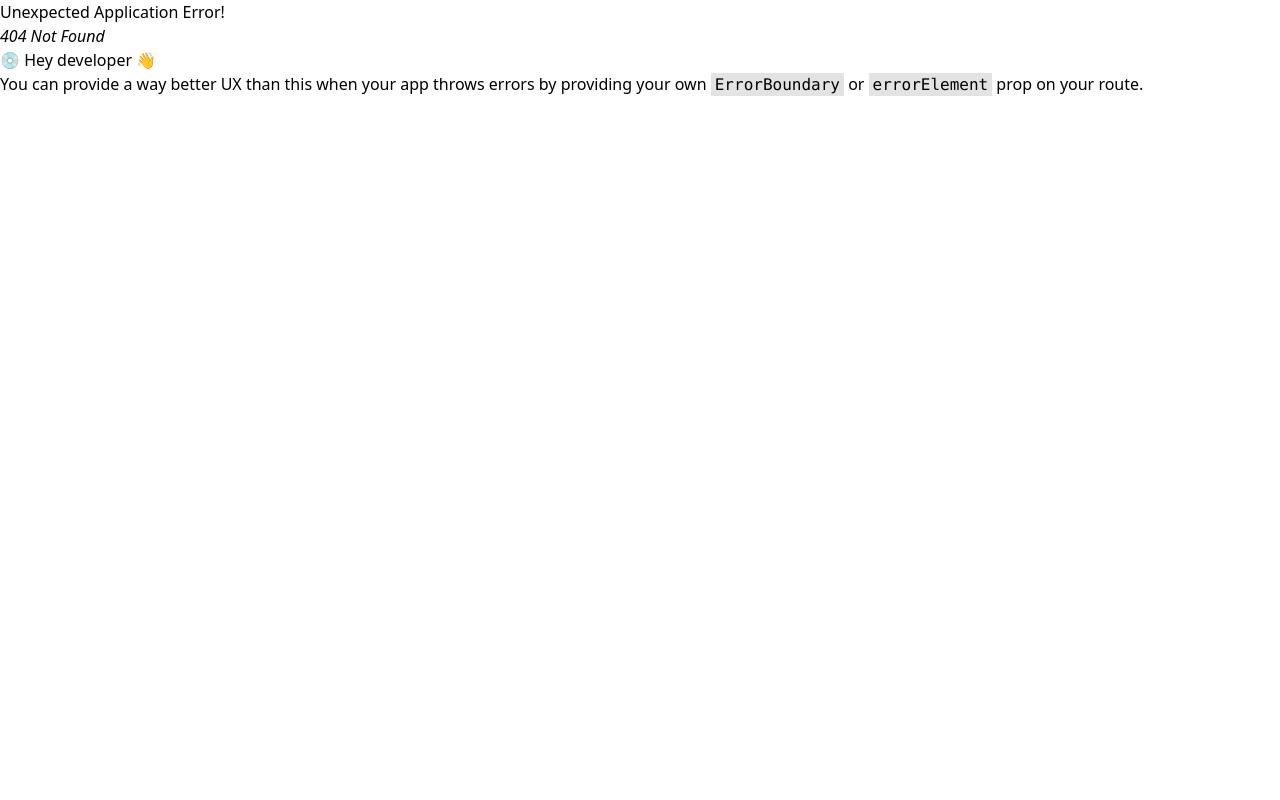
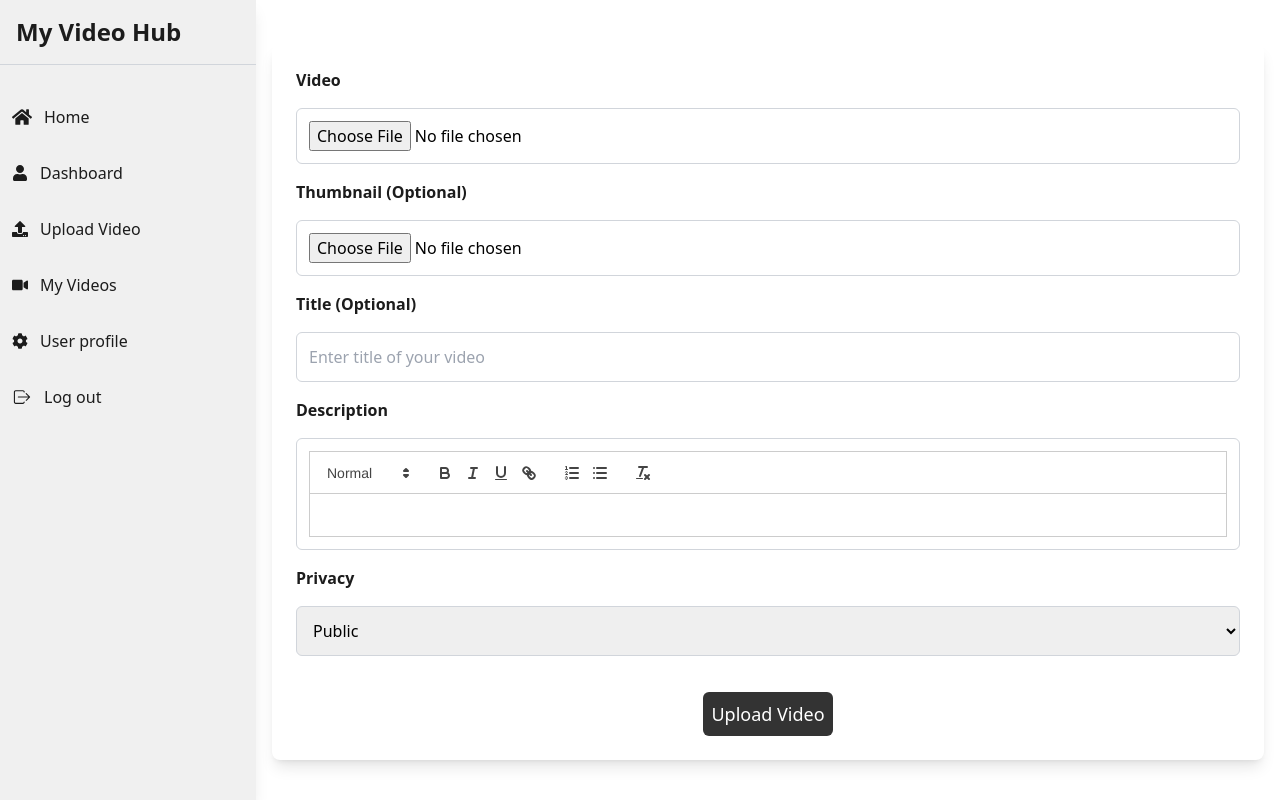
Before and after one commit to krishnamahto021/myVideoHub, a React (Vite) app in the folder frontend/: page /user/upload-video in a window 1280 px wide. Before the commit this address had no page. Built offline with nearby package versions, Linux system fonts and the light colour scheme; no server answers; sample sign-in values are in the browser's storage.

Commit message:
integerate the backend api to the forntend to upload the video

```diff
--- a/frontend/package.json
+++ b/frontend/package.json
@@ -15,6 +15,7 @@
     "react": "^18.3.1",
     "react-dom": "^18.3.1",
     "react-icons": "^5.3.0",
+    "react-quill": "^2.0.0",
     "react-redux": "^9.1.2",
     "react-router-dom": "^6.26.2",
     "sonner": "^1.5.0"
--- /dev/null
+++ b/frontend/src/pages/user/Upload.tsx
@@ -0,0 +1,220 @@
+import React, { useRef, useState } from "react";
+import SideBar from "../../components/SideBar";
+import "react-quill/dist/quill.snow.css";
+import ReactQuill from "react-quill";
+import { toast } from "sonner";
+import backendApi from "../../api/backendApi";
+import { useConfig } from "../../customHooks/useConfigHook";
+
+const Upload: React.FC = () => {
+  const fileRef = useRef<HTMLInputElement>(null);
+  const thumbnailRef = useRef<HTMLInputElement>(null);
+  const [videoSrc, setVideoSrc] = useState<string | null>("");
+  const [thumbnailSrc, setThumbnailSrc] = useState<string | null>("");
+  const [title, setTitle] = useState<string>("");
+  const [description, setDescription] = useState<string>("");
+  const [isPrivate, setIsPrivate] = useState<string>("false");
+  const [loading, setLoading] = useState<boolean>(false);
+  const { configWithJWT } = useConfig();
+  const handleFileChange = (e: React.ChangeEvent<HTMLInputElement>) => {
+    const file = e.target.files?.[0];
+
+    if (file) {
+      if (file.type.startsWith("video")) {
+        const videoUrl = URL.createObjectURL(file);
+        setVideoSrc(videoUrl);
+      } else {
+        toast.warning("select the video");
+        return;
+      }
+    }
+  };
+
+  const handleThumbnailChange = (e: React.ChangeEvent<HTMLInputElement>) => {
+    const file = e.target.files?.[0];
+    if (file) {
+      if (file.type.startsWith("image")) {
+        const thumbnailUrl = URL.createObjectURL(file);
+        setThumbnailSrc(thumbnailUrl);
+      }
+    }
+  };
+  const handlePrivacyChange = (e: React.ChangeEvent<HTMLSelectElement>) => {
+    setIsPrivate(e.target.value);
+  };
+  const handleSubmit = async (e: React.FormEvent) => {
+    e.preventDefault();
+    const file = fileRef.current?.files?.[0];
+    const thumbnail = thumbnailRef.current?.files?.[0];
+    if (!file) {
+      toast.warning("Please select a file");
+      return;
+    }
+    setLoading(true);
+    try {
+      const formData = new FormData();
+      formData.append("title", title || "");
+      formData.append("description", description || "");
+      formData.append("video", file);
+      formData.append("isPrivate", isPrivate);
+      if (thumbnail) {
+        formData.append("thumbnail", thumbnail);
+      }
+      const { data } = await backendApi.post(
+        "/api/v1/aws/upload-file",
+        formData,
+        {
+          ...configWithJWT,
+          headers: {
+            ...configWithJWT.headers,
+            "Content-Type": "multipart/form-data",
+          },
+        }
+      );
+      if (data.success) {
+        toast.success(data.message);
+        setTitle("");
+        setDescription("");
+        setIsPrivate("false");
+        setVideoSrc(null);
+        setThumbnailSrc(null);
+      } else {
+        toast.warning(data.message);
+      }
+    } catch (error) {
+      toast.error("Something went wrong");
+    } finally {
+      setLoading(false);
+    }
+  };
+  return (
+    <div className="flex w-full">
+      <SideBar />
+      <main className="flex-1 p-4 mt-7 lg:ml-64">
+        <section className="flex flex-col items-center">
+          <form
+            className="container flex flex-col gap-4 p-6 bg-white shadow-lg rounded-lg"
+            onSubmit={handleSubmit}
+          >
+            {/* Video Upload Section */}
+            <label htmlFor="video" className="text-textOne font-semibold">
+              Video
+            </label>
+            <input
+              type="file"
+              ref={fileRef}
+              onChange={handleFileChange}
+              accept="video/*"
+              className="w-full p-3 border border-gray-300 rounded-md focus:outline-none focus:ring-2 focus:ring-bgFive"
+            />
+
+            {videoSrc && (
+              <div className="mt-4 flex flex-col items-center">
+                <video
+                  src={videoSrc}
+                  controls
+                  className="w-32 h-32 object-cover rounded-md shadow-md"
+                />
+              </div>
+            )}
+
+            {/* Thumbnail Upload Section */}
+            <label htmlFor="thumbnail" className="text-textOne font-semibold">
+              Thumbnail (Optional)
+            </label>
+            <input
+              type="file"
+              ref={thumbnailRef}
+              onChange={handleThumbnailChange}
+              accept="image/*"
+              className="w-full p-3 border border-gray-300 rounded-md focus:outline-none focus:ring-2 focus:ring-bgFive"
+            />
+
+            {thumbnailSrc && (
+              <div className="mt-4 flex flex-col items-center">
+                <img
+                  src={thumbnailSrc}
+                  alt="Thumbnail Preview"
+                  className="w-32 h-32 object-cover rounded-md shadow-md"
+                />
+              </div>
+            )}
+
+            <label htmlFor="title" className="text-textOne font-semibold">
+              Title (Optional)
+            </label>
+            <input
+              name="title"
+              type="text"
+              value={title}
+              onChange={(e) => setTitle(e.target.value)}
+              placeholder="Enter title of your video"
+              className="w-full p-3 border border-gray-300 rounded-md focus:outline-none focus:ring-2 focus:ring-bgFive"
+            />
+
+            <label htmlFor="description" className="text-textOne font-semibold">
+              Description
+            </label>
+            <ReactQuill
+              theme="snow"
+              className="w-full p-3 border border-gray-300  rounded-md focus:outline-none focus:ring-2 focus:ring-blue-600"
+              value={description}
+              onChange={setDescription}
+            />
+
+            <label htmlFor="privacy" className="text-textOne font-semibold">
+              Privacy
+            </label>
+            <select
+              name="privacy"
+              className="w-full p-3 border border-gray-300 rounded-md focus:outline-none focus:ring-2 focus:ring-bgFive"
+              value={isPrivate}
+              onChange={handlePrivacyChange}
+            >
+              <option value="false">Public</option>
+              <option value="true">Private</option>
+            </select>
+
+            <div className="flex items-center justify-center">
+              <button
+                type="submit"
+                disabled={loading}
+                className="bg-bgFour rounded-md p-2 text-white text-lg mt-5 hover:bg-opacity-90 duration-300 capitalize w-full md:w-fit flex items-center justify-center disabled:cursor-not-allowed"
+              >
+                {loading ? (
+                  <>
+                    <svg
+                      className="animate-spin mr-2 h-5 w-5 text-white"
+                      xmlns="http://www.w3.org/2000/svg"
+                      fill="none"
+                      viewBox="0 0 24 24"
+                    >
+                      <circle
+                        className="opacity-25"
+                        cx="12"
+                        cy="12"
+                        r="10"
+                        stroke="currentColor"
+                        strokeWidth="4"
+                      ></circle>
+                      <path
+                        className="opacity-75"
+                        fill="currentColor"
+                        d="M4 12a8 8 0 018-8v8h8a8 8 0 11-16 0z"
+                      ></path>
+                    </svg>
+                    uploading...
+                  </>
+                ) : (
+                  "Upload video"
+                )}
+              </button>
+            </div>
+          </form>
+        </section>
+      </main>
+    </div>
+  );
+};
+
+export default Upload;
--- a/frontend/src/router.tsx
+++ b/frontend/src/router.tsx
@@ -8,6 +8,7 @@ import {
 } from "./components/ProtectedRoute";
 import ResetPasswordEmail from "./pages/auth/ResetPasswordEmail";
 import UpdatePassword from "./pages/auth/UpdatePassword";
+import Upload from "./pages/user/Upload";
 
 export const router = createBrowserRouter([
   { path: "/sign-up", element: <PortectedRoute element={<SignUp />} /> },
@@ -15,6 +16,10 @@ export const router = createBrowserRouter([
   {
     path: "/user/profile",
     element: <PortectedRouteHome element={<UserProfile />} />,
+  },
+  {
+    path: "/user/upload-video",
+    element: <PortectedRouteHome element={<Upload />} />,
   },
   {
     path: "/reset-password",
```
Also changed, not shown: 1 other file (tests, documents, lock files or other folders).
